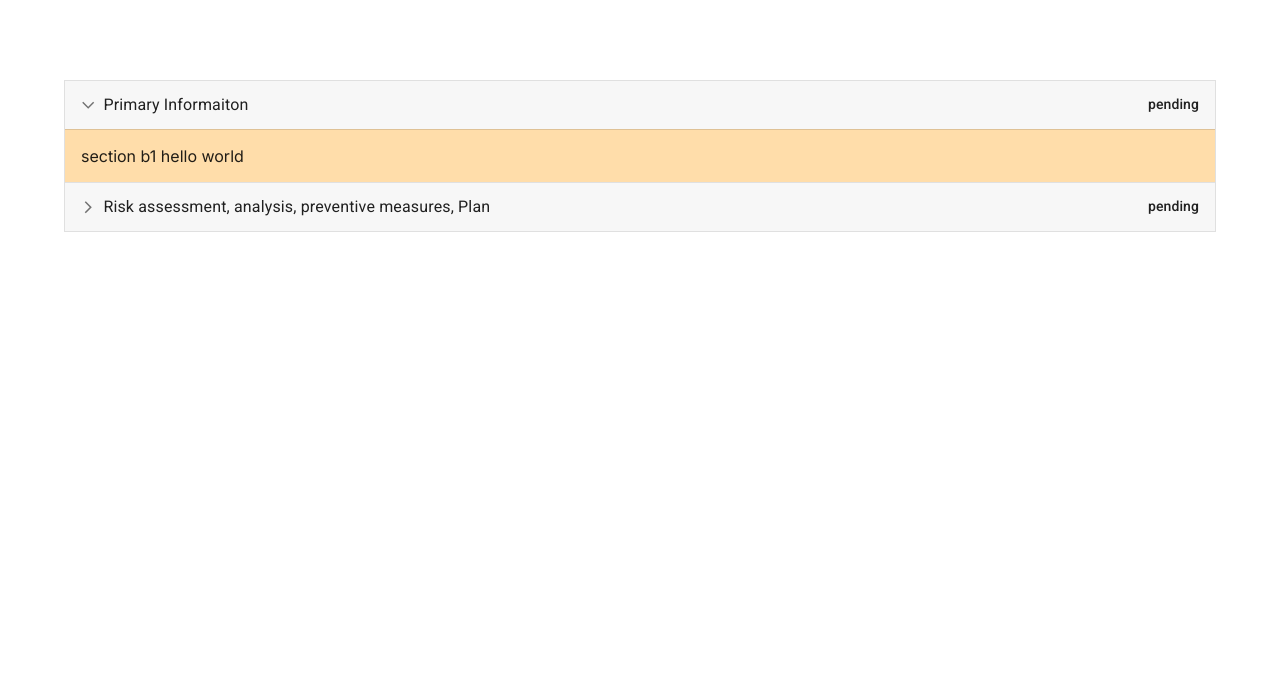
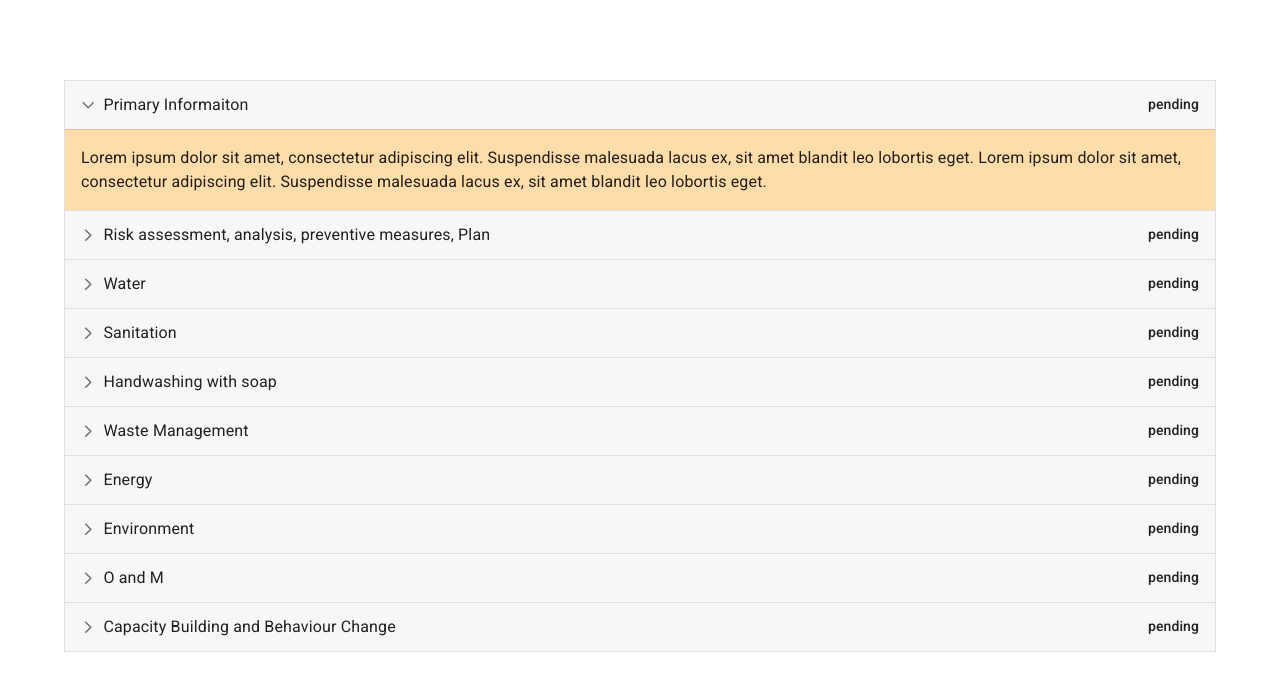
Before and after one commit to anugcodes/CCES-School, a React (Vite) app: page /survey in a window 1280 px wide. Shown: the top 690 px of the page. Built offline with nearby package versions, Linux system fonts and the light colour scheme.

Commit message:
sections done

```diff
--- a/src/pages/survey.jsx
+++ b/src/pages/survey.jsx
@@ -7,8 +7,6 @@ import MuiAccordion from "@mui/material/Accordion";
 import MuiAccordionSummary from "@mui/material/AccordionSummary";
 import MuiAccordionDetails from "@mui/material/AccordionDetails";
 import Typography from "@mui/material/Typography";
-import ExpandMoreIcon from "@mui/icons-material/ExpandMore";
-import Box from "@mui/material/Box";
 import Stack from "@mui/material/Stack";
 // form sections
 import SectionB1 from "../components/section-b1";
@@ -66,7 +64,7 @@ export default function SurveyForm() {
             expanded={expanded === "panel1"}
             onChange={handleChange("panel1")}
             heading="Primary Informaiton"
-            section_form={SectionB1}
+            // section_form={}
           />
 
           {/* section B1: Risk assessment, analysis, preventive measures, Plan */}
@@ -76,6 +74,70 @@ export default function SurveyForm() {
             heading="Risk assessment, analysis, preventive measures, Plan"
             section_form={SectionB1}
           />
+
+          {/* section B1: Water */}
+          <SectionAccordion
+            expanded={expanded === "panel3"}
+            onChange={handleChange("panel3")}
+            heading="Water"
+            // section_form={SectionB1}
+          />
+
+          {/* section B3: Sanitation */}
+          <SectionAccordion
+            expanded={expanded === "panel4"}
+            onChange={handleChange("panel4")}
+            heading="Sanitation"
+            // section_form={}
+          />
+
+          {/* section B4: Handwashing with soap */}
+          <SectionAccordion
+            expanded={expanded === "panel5"}
+            onChange={handleChange("panel5")}
+            heading="Handwashing with soap"
+            // section_form={}
+          />
+
+          {/* section B5: Waste Management */}
+          <SectionAccordion
+            expanded={expanded === "panel6"}
+            onChange={handleChange("panel6")}
+            heading="Waste Management"
+            // section_form={}
+          />
+
+          {/* section B6: Energy */}
+          <SectionAccordion
+            expanded={expanded === "panel7"}
+            onChange={handleChange("panel7")}
+            heading="Energy"
+            // section_form={}
+          />
+
+          {/* section B7: Environment */}
+          <SectionAccordion
+            expanded={expanded === "panel8"}
+            onChange={handleChange("panel8")}
+            heading="Environment"
+            // section_form={}
+          />
+
+          {/* section B8: O and M */}
+          <SectionAccordion
+            expanded={expanded === "panel9"}
+            onChange={handleChange("panel9")}
+            heading="O and M"
+            // section_form={}
+          />
+
+          {/* section B9: Capacity Building and Behaviour Change */}
+          <SectionAccordion
+            expanded={expanded === "panel10"}
+            onChange={handleChange("panel10")}
+            heading="Capacity Building and Behaviour Change"
+            // section_form={}
+          />
         </Stack>
       </Container>
     </div>
@@ -84,8 +146,6 @@ export default function SurveyForm() {
 
 const SectionAccordion = (props) => {
   const { onChange, expanded, heading, section_form, ...others } = props;
-  // console.log(onChange, expanded, heading, section_form);
-
   return (
     <Accordion
       expanded={expanded}
```
